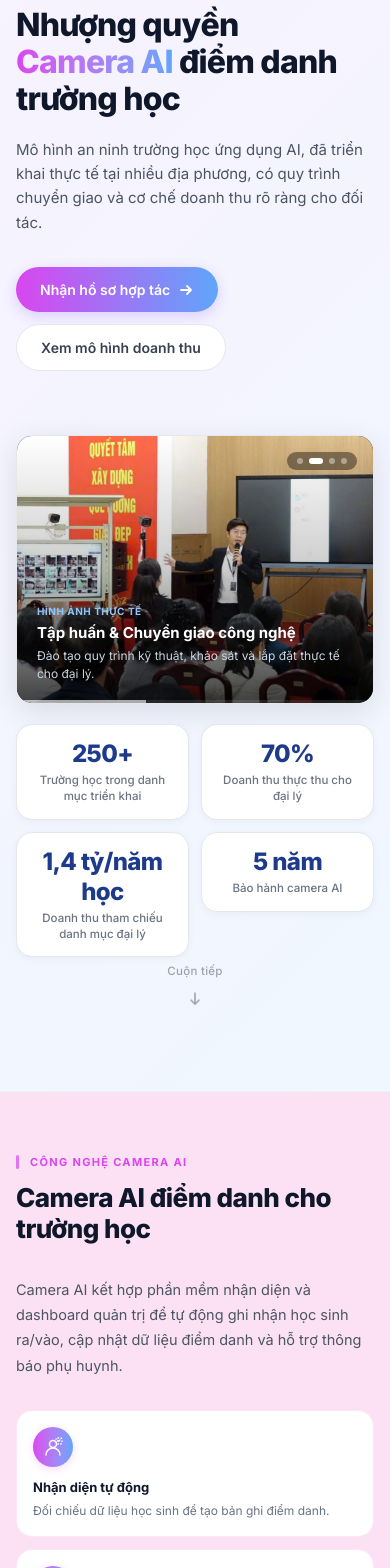
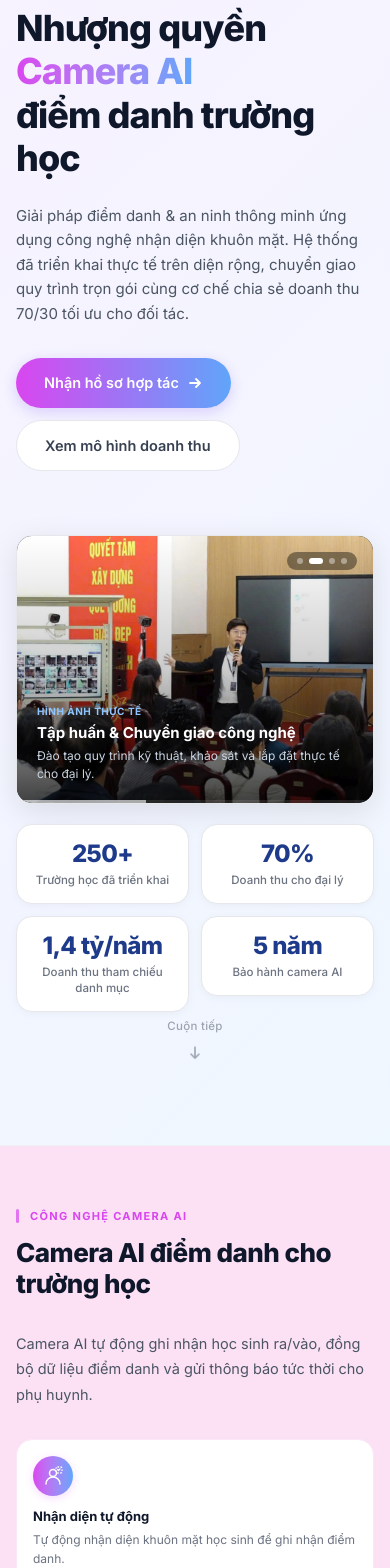
Before and after one commit to ddung-tester/landing_page_KeytechAI, a React (Vite) app: page / in a window 390 px wide. Shown: the part 180-1748 px from the top of the page. Built offline with nearby package versions, Linux system fonts and the light colour scheme.

Commit message:
update ui

```diff
--- a/src/components/franchise/DeploymentTimeline.jsx
+++ b/src/components/franchise/DeploymentTimeline.jsx
@@ -1,3 +1,4 @@
+import { useState } from 'react';
 import { useFadeUp } from '../../hooks/useFadeUp';
 import { deploymentImages } from '../../data/franchiseLandingData';
 import ScrollNext from './ScrollNext';
@@ -12,12 +13,13 @@ const DEPLOY_STATS = [
   { value: '100%', label: 'Vận hành ổn định' },
 ];
 
-function ImageCard({ img }) {
+function ImageCard({ img, onClick }) {
   return (
     <div
+      onClick={onClick}
       className="flex-shrink-0 w-[280px] sm:w-[320px] mx-2 bg-white border border-[#E5E7EB] rounded-2xl overflow-hidden
         shadow-[0_2px_10px_rgba(0,0,0,0.04)] hover:shadow-[0_8px_22px_rgba(0,0,0,0.08)]
-        transition-shadow duration-300 cursor-default"
+        transition-all duration-300 cursor-pointer hover:border-[#60A5FA]/60 group"
     >
       <div className="w-full h-[200px] bg-[#F1F5F9] overflow-hidden">
         <img
@@ -25,7 +27,7 @@ function ImageCard({ img }) {
           alt={img.title}
           loading="lazy"
           decoding="async"
-          className="w-full h-full object-cover hover:scale-105 transition-transform duration-500"
+          className="w-full h-full object-cover group-hover:scale-105 transition-transform duration-500"
           onError={(e) => {
             e.target.style.display = 'none';
             e.target.parentElement.classList.add('flex', 'items-center', 'justify-center');
@@ -37,8 +39,8 @@ function ImageCard({ img }) {
         />
       </div>
       <div className="px-4 py-3.5">
-        <div className="text-[13px] font-semibold text-[#0F172A] truncate">{img.title}</div>
-        <div className="text-[11.5px] text-[#6B7280] mt-0.5">Camera AI điểm danh</div>
+        <div className="text-[13px] font-semibold text-[#0F172A] truncate group-hover:text-[#60A5FA] transition-colors">{img.title}</div>
+        <div className="text-[11.5px] text-[#6B7280] mt-0.5">Đã triển khai</div>
       </div>
     </div>
   );
@@ -46,6 +48,24 @@ function ImageCard({ img }) {
 
 export default function DeploymentTimeline({ id }) {
   const titleRef = useFadeUp();
+  const [activeImage, setActiveImage] = useState(null);
+  const [isOpen, setIsOpen] = useState(false);
+
+  const handleOpen = (img) => {
+    setActiveImage(img);
+    // Allow DOM to mount first before starting transition
+    setTimeout(() => {
+      setIsOpen(true);
+    }, 20);
+  };
+
+  const handleClose = () => {
+    setIsOpen(false);
+    // Unmount from DOM after transition completes (300ms)
+    setTimeout(() => {
+      setActiveImage(null);
+    }, 300);
+  };
 
   return (
     <section
@@ -78,9 +98,12 @@ export default function DeploymentTimeline({ id }) {
 
       {/* Desktop: marquee — full-width, nằm ngoài container */}
       <div className="marquee-wrapper hidden sm:block mb-2">
-        <div className="marquee-track py-2">
+        <div
+          className="marquee-track py-2"
+          style={{ animationPlayState: activeImage ? 'paused' : 'running' }}
+        >
           {marqueeImages.map((img, i) => (
-            <ImageCard key={i} img={img} />
+            <ImageCard key={i} img={img} onClick={() => handleOpen(img)} />
           ))}
         </div>
       </div>
@@ -90,7 +113,7 @@ export default function DeploymentTimeline({ id }) {
         <div className="flex gap-3">
           {deploymentImages.map((img, i) => (
             <div key={i} style={{ scrollSnapAlign: 'start' }}>
-              <ImageCard img={img} />
+              <ImageCard img={img} onClick={() => handleOpen(img)} />
             </div>
           ))}
         </div>
@@ -99,6 +122,54 @@ export default function DeploymentTimeline({ id }) {
       <div className="max-w-7xl mx-auto px-4 sm:px-6 lg:px-8 w-full">
         <ScrollNext href="#kiem-chung" />
       </div>
+
+      {/* Lightbox Modal for zooming image with smooth fade-in/out transitions */}
+      {activeImage && (
+        <div
+          className={`fixed inset-0 z-[100] flex items-center justify-center bg-black/75 backdrop-blur-sm cursor-zoom-out transition-all duration-300 ease-out ${
+            isOpen ? 'opacity-100 pointer-events-auto' : 'opacity-0 pointer-events-none'
+          }`}
+          onClick={handleClose}
+        >
+          <div
+            className={`relative max-w-3xl w-[92%] bg-white rounded-2xl overflow-hidden shadow-2xl cursor-default transition-all duration-300 ease-out ${
+              isOpen ? 'opacity-100 scale-100 translate-y-0' : 'opacity-0 scale-95 translate-y-4'
+            }`}
+            onClick={(e) => e.stopPropagation()}
+          >
+            {/* Close button */}
+            <button
+              onClick={handleClose}
+              className="absolute top-4 right-4 z-10 w-9 h-9 rounded-full bg-black/40 hover:bg-black/60 text-white flex items-center justify-center transition-colors border border-white/10 cursor-pointer"
+              aria-label="Đóng"
+            >
+              <svg width="18" height="18" viewBox="0 0 24 24" fill="none" stroke="currentColor" strokeWidth="2.5" strokeLinecap="round" strokeLinejoin="round">
+                <line x1="18" y1="6" x2="6" y2="18"></line>
+                <line x1="6" y1="6" x2="18" y2="18"></line>
+              </svg>
+            </button>
+
+            {/* Zoomed Image */}
+            <div className="w-full bg-[#0F172A] flex items-center justify-center aspect-[4/3] md:aspect-[16/10] overflow-hidden">
+              <img
+                src={activeImage.src}
+                alt={activeImage.title}
+                className="w-full h-full object-cover"
+              />
+            </div>
+
+            {/* Caption (Title and School Name) */}
+            <div className="px-6 py-5 bg-white border-t border-[#E5E7EB]">
+              <h3 className="text-[18px] font-extrabold text-[#0F172A] leading-tight">
+                {activeImage.title}
+              </h3>
+              <p className="text-[13px] text-[#A855F7] font-semibold mt-1 uppercase tracking-wider">
+                Đã triển khai
+              </p>
+            </div>
+          </div>
+        </div>
+      )}
     </section>
   );
 }
--- a/src/components/franchise/FinalCTA.jsx
+++ b/src/components/franchise/FinalCTA.jsx
@@ -2,14 +2,14 @@ import { useFadeUp } from '../../hooks/useFadeUp';
 
 const TRUST_ITEMS = [
   { value: '250+', label: 'Trường học đã triển khai' },
-  { value: '70%', label: 'Doanh thu thực thu cho đại lý' },
+  { value: '70%', label: 'Doanh thu cho đại lý' },
   { value: '5 năm', label: 'Bảo hành camera AI' },
 ];
 
 const OFFER_LIST = [
-  'Hồ sơ hợp tác chi tiết & mô hình doanh thu tham chiếu',
-  'Tư vấn khu vực triển khai và danh mục trường tiềm năng',
-  'Hỗ trợ kỹ thuật, đào tạo quy trình và vận hành đầy đủ',
+  'Hồ sơ hợp tác & doanh thu tham chiếu',
+  'Tư vấn khu vực & danh mục trường tiềm năng',
+  'Hỗ trợ kỹ thuật, quy trình và vận hành trọn gói',
 ];
 
 export default function FinalCTA({ id }) {
@@ -35,7 +35,7 @@ export default function FinalCTA({ id }) {
               Sẵn sàng khai thác thị trường Camera AI điểm danh tại địa phương?
             </h2>
             <p className="text-[14px] text-[#4B5563] leading-relaxed mb-6">
-              Nhận hồ sơ hợp tác, mô hình doanh thu tham chiếu và tư vấn khu vực phù hợp với năng lực của bạn.
+              Đăng ký để nhận hồ sơ hợp tác, doanh thu tham chiếu và tư vấn khu vực phù hợp.
             </p>
 
             {/* Offer list */}
--- a/src/components/franchise/Footer.jsx
+++ b/src/components/franchise/Footer.jsx
@@ -36,8 +36,7 @@ export default function Footer() {
               </span>
             </div>
             <p className="text-[13px] text-[#94A3B8] leading-relaxed max-w-sm">
-              Giải pháp Camera AI điểm danh trường học theo mô hình hợp tác đầu tư,
-              chuyển giao quy trình và nhượng quyền khai thác.
+              Hệ thống Camera AI điểm danh trường học theo mô hình nhượng quyền và hợp tác đầu tư.
             </p>
           </div>
 
--- a/src/components/franchise/HeroSection.jsx
+++ b/src/components/franchise/HeroSection.jsx
@@ -33,7 +33,7 @@ const HERO_SLIDES = [
   {
     src: '/assets/hero-conference.jpg',
     title: 'Hội nghị đối tác chiến lược',
-    desc: 'Đột phá thu nhập thụ động với cơ chế chia sẻ doanh thu 70/30 hấp dẫn hàng đầu thị trường, cam kết đồng hành và bảo vệ quyền lợi đối tác trọn đời.',
+    desc: 'Cơ chế chia sẻ doanh thu 70/30 hấp dẫn cùng chính sách đồng hành lâu dài.',
   },
   {
     src: '/assets/hero-deployment.jpg',
@@ -87,16 +87,15 @@ export default function HeroSection({ id = 'hero' }) {
               </span>
             </div>
 
-            <h1 className="text-[32px] sm:text-[40px] lg:text-[44px] font-extrabold
-              text-[#0F172A] leading-[1.15] tracking-tight mb-5">
-              Nhượng quyền<br />
-              <span className="text-transparent bg-clip-text bg-gradient-to-r from-[#D946EF] to-[#60A5FA]">Camera AI</span> điểm danh<br />
-              trường học
+            <h1 className="text-[36px] sm:text-[48px] lg:text-[54px] font-extrabold
+              text-[#0F172A] leading-[1.2] tracking-tight mb-6">
+              Nhượng quyền <span className="text-transparent bg-clip-text bg-gradient-to-r from-[#D946EF] to-[#60A5FA]">Camera AI</span><br />
+              điểm danh trường học
             </h1>
 
-            <p className="text-[15px] text-[#4B5563] leading-relaxed mb-8 max-w-[480px]">
-              Mô hình an ninh trường học ứng dụng AI, đã triển khai thực tế tại nhiều địa phương,
-              có quy trình chuyển giao và cơ chế doanh thu rõ ràng cho đối tác.
+            <p className="text-[15px] sm:text-[16px] text-[#4B5563] leading-relaxed mb-8 max-w-[540px]">
+              Giải pháp điểm danh &amp; an ninh thông minh ứng dụng công nghệ nhận diện khuôn mặt.
+              Hệ thống đã triển khai thực tế trên diện rộng, chuyển giao quy trình trọn gói cùng cơ chế chia sẻ doanh thu 70/30 tối ưu cho đối tác.
             </p>
 
             <div className="flex flex-wrap gap-3">
@@ -107,7 +106,7 @@ export default function HeroSection({ id = 'hero' }) {
                   const target = document.querySelector('#lien-he');
                   scrollToLandingTarget(target);
                 }}
-                className="inline-flex items-center gap-2 px-6 py-3 btn-brand-primary text-white font-semibold text-[14px] rounded-full"
+                className="inline-flex items-center gap-2 px-7 py-3.5 btn-brand-primary text-white font-semibold text-[14.5px] rounded-full"
               >
                 Nhận hồ sơ hợp tác
                 <svg width="16" height="16" viewBox="0 0 16 16" fill="none">
@@ -122,8 +121,8 @@ export default function HeroSection({ id = 'hero' }) {
                   const target = document.querySelector('#doanh-thu');
                   scrollToLandingTarget(target);
                 }}
-                className="inline-flex items-center gap-2 px-6 py-3 bg-white
-                  border border-[#E5E7EB] text-[#374151] font-semibold text-[14px] rounded-full
+                className="inline-flex items-center gap-2 px-7 py-3.5 bg-white
+                  border border-[#E5E7EB] text-[#374151] font-semibold text-[14.5px] rounded-full
                   hover:border-[#A855F7] hover:text-[#A855F7] hover:-translate-y-px
                   transition-all duration-200"
               >
--- a/src/components/franchise/SupportSection.jsx
+++ b/src/components/franchise/SupportSection.jsx
@@ -59,11 +59,11 @@ export default function SupportSection({ id }) {
         <div ref={titleRef} className="section-header--row fade-up">
           <div className="section-left">
             <span className="section-eyebrow" style={{ color: '#60A5FA' }}>Hỗ trợ đại lý</span>
-            <h2 className="section-title">Hệ thống đồng hành để đại lý dễ bắt đầu và mở rộng</h2>
+            <h2 className="section-title">Đồng hành giúp đại lý phát triển bền vững</h2>
           </div>
           <div className="section-right">
             <p className="section-desc">
-              Toàn bộ hạ tầng công nghệ, quy trình vận hành và hỗ trợ kỹ thuật được cung cấp đầy đủ cho đối tác.
+              Toàn bộ hạ tầng Cloud, phần mềm quản trị và quy trình kỹ thuật được hỗ trợ trọn gói.
             </p>
           </div>
         </div>
--- a/src/components/franchise/TechnologySection.jsx
+++ b/src/components/franchise/TechnologySection.jsx
@@ -15,7 +15,7 @@ const TECH_FEATURES = [
       </svg>
     ),
     title: 'Nhận diện tự động',
-    desc: 'Đối chiếu dữ liệu học sinh để tạo bản ghi điểm danh.',
+    desc: 'Tự động nhận diện khuôn mặt học sinh để ghi nhận điểm danh.',
   },
   {
     icon: (
@@ -27,7 +27,7 @@ const TECH_FEATURES = [
       </svg>
     ),
     title: 'Thông báo tức thời',
-    desc: 'Cập nhật thông tin đi học, tan học hoặc ra/vào trường.',
+    desc: 'Gửi kết quả điểm danh, đi học hoặc tan học tức thì cho phụ huynh.',
   },
   {
     icon: (
@@ -39,7 +39,7 @@ const TECH_FEATURES = [
       </svg>
     ),
     title: 'Quản trị tập trung',
-    desc: 'Nhà trường theo dõi dữ liệu điểm danh, lịch sử và báo cáo tập trung.',
+    desc: 'Nhà trường quản lý dữ liệu, xem lịch sử ra/vào và báo cáo tập trung.',
   },
 ];
 
@@ -93,8 +93,7 @@ export default function TechnologySection({ id }) {
           </div>
           <div>
             <p className="section-desc section-desc--wide">
-               Camera AI kết hợp phần mềm nhận diện và dashboard quản trị để tự động ghi nhận học sinh
-              ra/vào, cập nhật dữ liệu điểm danh và hỗ trợ thông báo phụ huynh.
+              Camera AI tự động ghi nhận học sinh ra/vào, đồng bộ dữ liệu điểm danh và gửi thông báo tức thời cho phụ huynh.
             </p>
           </div>
         </div>
--- a/src/data/franchiseLandingData.js
+++ b/src/data/franchiseLandingData.js
@@ -4,9 +4,9 @@
 // ============================================================
 
 export const heroStats = [
-  { value: "250+", label: "Trường học trong danh mục triển khai" },
-  { value: "70%", label: "Doanh thu thực thu cho đại lý" },
-  { value: "1,4 tỷ/năm học", label: "Doanh thu tham chiếu danh mục đại lý" },
+  { value: "250+", label: "Trường học đã triển khai" },
+  { value: "70%", label: "Doanh thu cho đại lý" },
+  { value: "1,4 tỷ/năm", label: "Doanh thu tham chiếu danh mục" },
   { value: "5 năm", label: "Bảo hành camera AI" },
 ];
 
@@ -37,22 +37,22 @@ export const proofStats = [
   {
     icon: "check-circle",
     stat: "Hệ thống lõi ổn định",
-    desc: "Thiết bị camera AI kết nối Cloud đồng bộ thời gian thực, đáp ứng lưu lượng truy cập lớn cùng lúc.",
+    desc: "Camera AI kết nối Cloud, đồng bộ thời gian thực và đáp ứng lưu lượng truy cập lớn.",
   },
   {
     icon: "bar-chart",
     stat: "Vận hành đơn giản",
-    desc: "Giao diện quản trị tiếng Việt trực quan cho nhà trường, phụ huynh sử dụng qua mobile app tiện lợi.",
+    desc: "Giao diện tiếng Việt trực quan cho nhà trường và Mobile App tiện lợi cho phụ huynh.",
   },
   {
     icon: "clock",
-    stat: "Hiệu quả đo lường được",
-    desc: "Giảm tải 90% thời gian điểm danh thủ công, chuẩn hóa quy trình báo cáo sĩ số cho Ban giám hiệu.",
+    stat: "Hiệu quả đo lường",
+    desc: "Giảm 90% thời gian điểm danh thủ công, tự động hóa báo cáo sĩ số cho nhà trường.",
   },
   {
     icon: "document",
-    stat: "Tối ưu chi phí hạ tầng",
-    desc: "Mô hình thiết kế tiết kiệm băng thông và tài nguyên lưu trữ Cloud, tăng biên lợi nhuận cho đại lý.",
+    stat: "Tối ưu hạ tầng",
+    desc: "Thiết kế tiết kiệm băng thông và lưu trữ Cloud, tối đa hóa biên lợi nhuận cho đại lý.",
   },
 ];
 
@@ -120,22 +120,22 @@ export const investmentHighlights = [
   {
     value: "100%",
     unit: "chuyển giao công nghệ",
-    label: "Cung cấp đầy đủ công cụ kỹ thuật, kịch bản làm việc với trường và tài liệu vận hành.",
+    label: "Cung cấp đầy đủ công cụ, kịch bản làm việc và tài liệu vận hành.",
   },
   {
     value: "6",
     unit: "camera AI / trường",
-    label: "Quy mô lắp đặt camera trung bình cho một điểm trường.",
+    label: "Quy mô lắp đặt trung bình cho mỗi điểm trường.",
   },
   {
     value: "10",
     unit: "trường mục tiêu",
-    label: "Danh mục tối ưu giai đoạn đầu để xây dựng thị trường địa phương.",
+    label: "Quy mô tối ưu giai đoạn đầu để phát triển thị trường.",
   },
   {
     value: "5 năm",
     unit: "bảo hành thiết bị",
-    label: "Chính sách bảo hành phần cứng camera AI chính hãng vượt trội.",
+    label: "Chính sách bảo hành phần cứng camera AI chính hãng.",
   },
 ];
 
@@ -158,43 +158,43 @@ export const processSteps = [
 ];
 
 export const roadmapSteps = [
-  { time: "30 ngày", title: "Khởi động", desc: "Hoàn thành đào tạo, nhận bộ tài liệu và lập danh sách trường mục tiêu." },
-  { time: "60 ngày", title: "Mở thị trường", desc: "Làm việc với danh mục trường ưu tiên và tư vấn phương án triển khai phù hợp." },
-  { time: "90 ngày", title: "Triển khai đầu tiên", desc: "Chốt các điểm trường tiềm năng, chuẩn bị thiết bị và kế hoạch lắp đặt." },
-  { time: "180 ngày", title: "Mở rộng danh mục", desc: "Phát triển danh mục 10 trường theo năng lực địa phương và tiến độ thực tế." },
-  { time: "12 tháng", title: "Tăng trưởng", desc: "Mở rộng khu vực, tối ưu vận hành và phát triển doanh thu định kỳ." },
+  { time: "30 ngày", title: "Khởi động", desc: "Đào tạo quy trình, nhận tài liệu bàn giao và lập danh sách trường mục tiêu." },
+  { time: "60 ngày", title: "Mở thị trường", desc: "Tiếp cận danh mục trường ưu tiên và tư vấn phương án phù hợp." },
+  { time: "90 ngày", title: "Triển khai", desc: "Chốt các điểm trường đầu tiên, chuẩn bị thiết bị và thi công lắp đặt." },
+  { time: "180 ngày", title: "Mở rộng", desc: "Phát triển danh mục lên 10 trường theo năng lực và thực tế địa phương." },
+  { time: "12 tháng", title: "Tăng trưởng", desc: "Tối ưu vận hành toàn diện, mở rộng khu vực và tăng doanh thu." },
 ];
 
 export const supportItems = [
   {
     icon: "badge",
-    title: "Thương hiệu & hồ sơ năng lực",
-    desc: "Cung cấp tài liệu giới thiệu, nhận diện và công cụ làm việc với trường.",
+    title: "Thương hiệu & Hồ sơ năng lực",
+    desc: "Cung cấp tài liệu giới thiệu, nhận diện thương hiệu và công cụ làm việc.",
   },
   {
     icon: "training",
     title: "Đào tạo quy trình",
-    desc: "Tư vấn, khảo sát, thiết kế, thi công, nhập liệu và vận hành.",
+    desc: "Chuyển giao quy trình khảo sát, thiết kế, lắp đặt và vận hành.",
   },
   {
     icon: "support",
     title: "Hỗ trợ kỹ thuật",
-    desc: "Hỗ trợ phần mềm, cấu hình, tài khoản, dữ liệu và nền tảng.",
+    desc: "Hỗ trợ phần mềm, cấu hình thiết bị và quản trị dữ liệu.",
   },
   {
     icon: "server",
-    title: "Server, cloud, nền tảng",
-    desc: "Vận hành, duy trì, nâng cấp các thành phần công nghệ.",
+    title: "Hạ tầng Cloud & Nền tảng",
+    desc: "Duy trì, tối ưu và nâng cấp hệ thống phần mềm liên tục.",
   },
   {
     icon: "shield",
-    title: "Bảo hành camera AI 5 năm",
-    desc: "Tạo sự yên tâm cho đại lý khi tư vấn và triển khai thiết bị tại trường.",
+    title: "Bảo hành thiết bị 5 năm",
+    desc: "Chính sách bảo hành phần cứng lâu dài tạo sự an tâm tuyệt đối.",
   },
   {
     icon: "report",
     title: "Đối soát doanh thu",
-    desc: "Hỗ trợ báo cáo, đối soát và theo dõi doanh thu theo quy trình rõ ràng.",
+    desc: "Hệ thống báo cáo và đối soát doanh thu tự động, minh bạch.",
   },
 ];
 
```
Also changed, not shown: src/index.css (+22 -0 lines), public/assets/điểm danh thành công.png (added).
